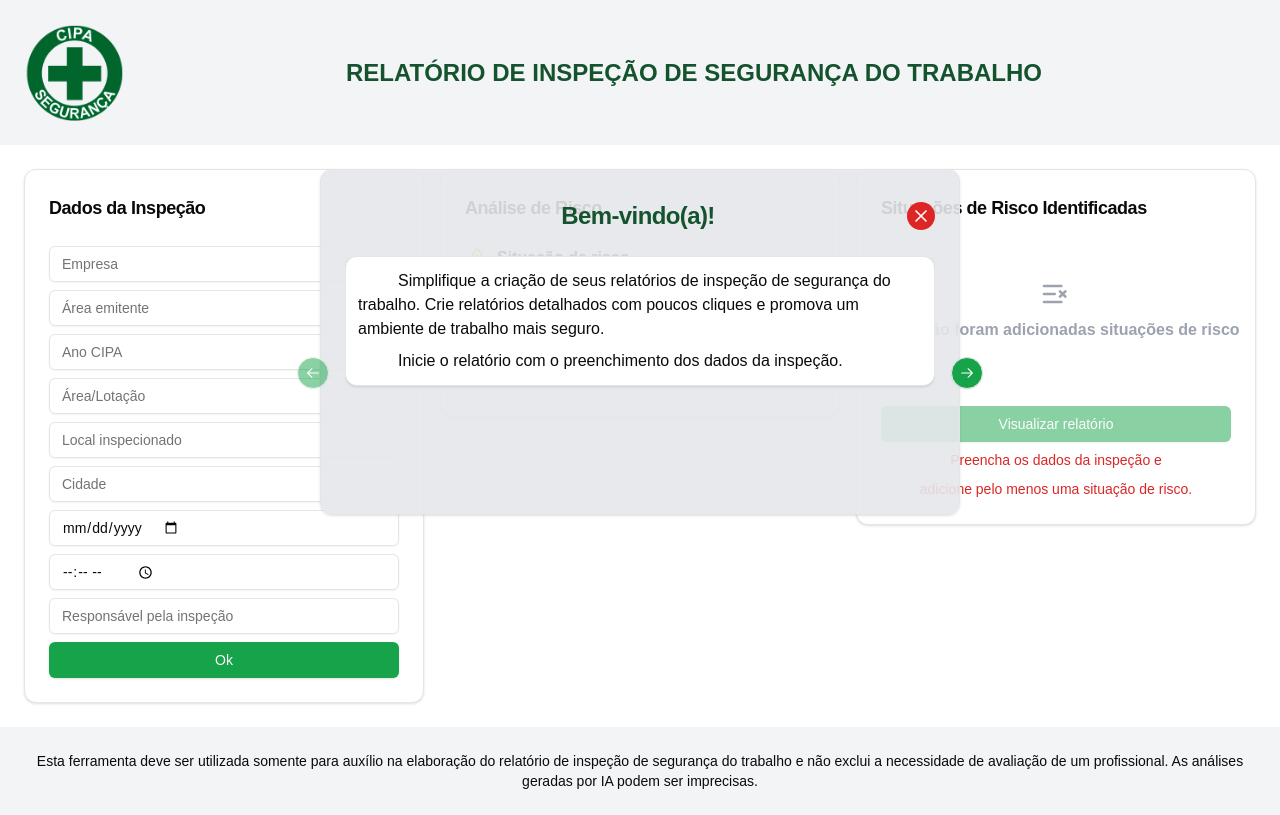
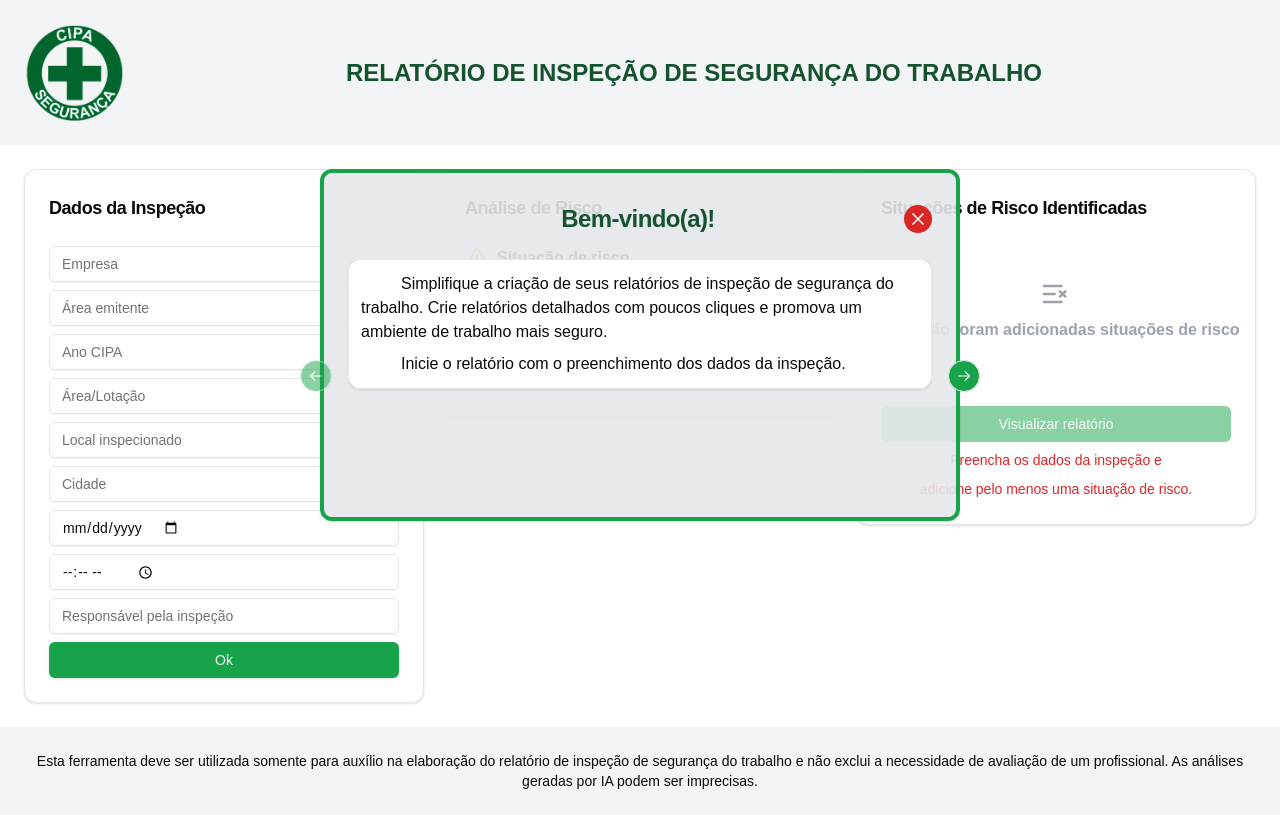
Before and after one commit to ricardoabicalhob/segurancanotrabalho, a Next.js app: page / in a window 1280 px wide. Built offline with nearby package versions, Linux system fonts and the light colour scheme.

Commit message:
incluida borda verde na janela de boas vindas

```diff
--- a/src/components/Welcome/index.tsx
+++ b/src/components/Welcome/index.tsx
@@ -9,7 +9,7 @@ interface WelcomeProps {
 
 export default function Welcome({ onWelcome } :WelcomeProps) {
     return(
-        <Card className="fixed flex flex-col self-start justify-self-center w-[80%] md:max-w-[80%] lg:max-w-[50%] h-auto z-50 bg-gray-200 bg-opacity-90 ">
+        <Card className="fixed flex flex-col self-start justify-self-center w-[80%] md:max-w-[80%] lg:max-w-[50%] h-auto z-50 bg-gray-200 bg-opacity-90 border-[3px] md:border-4 border-green-600">
             <CardHeader className="flex flex-row justify-center items-center gap-4 w-full">
                 <p className="w-7" />
                 <CardTitle className="justify-self-center w-full text-lg text-center md:text-2xl text-green-900">Bem-vindo(a)!</CardTitle>
```
